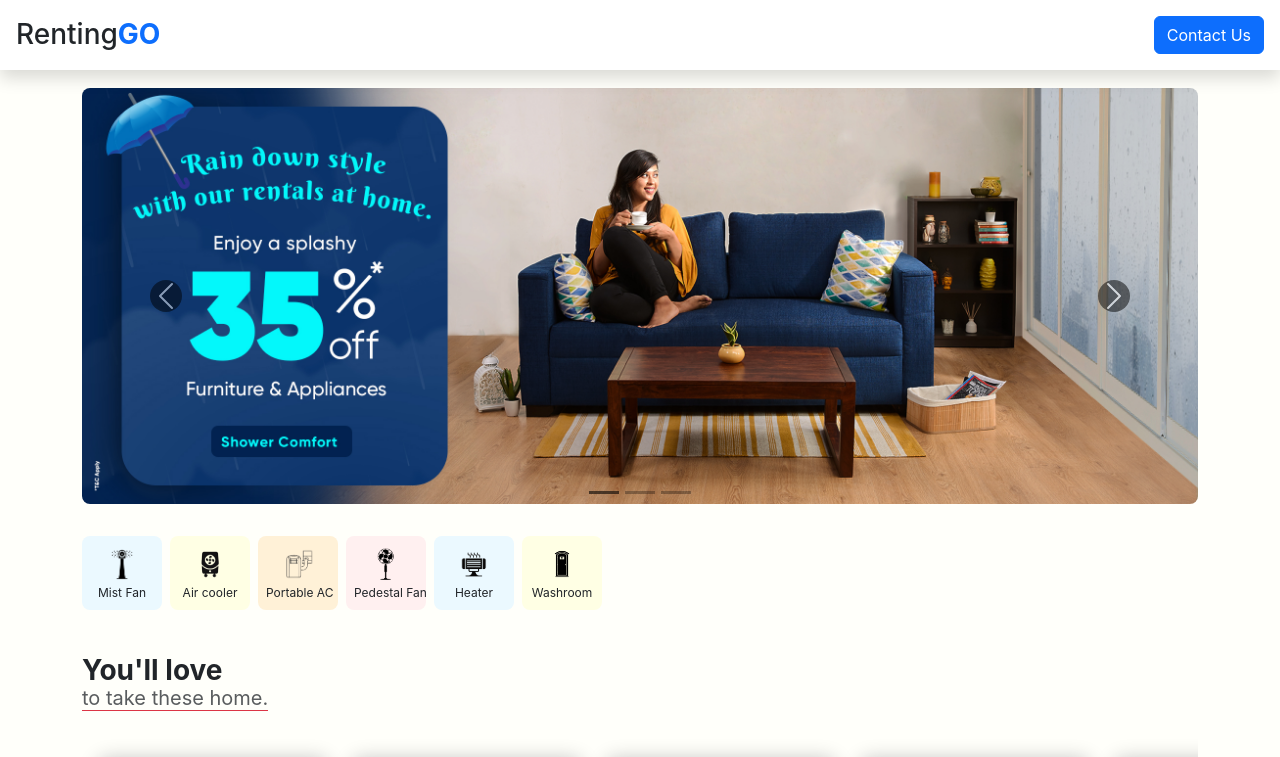
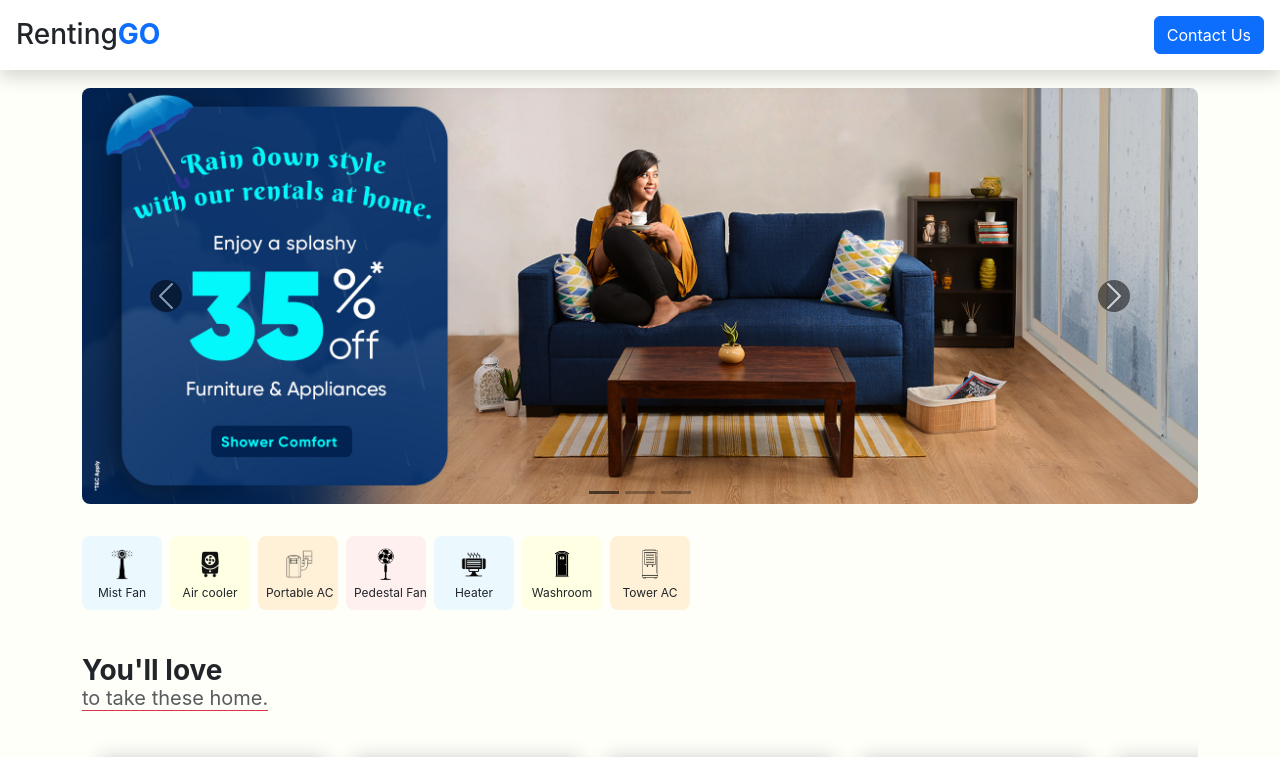
Before and after one commit to Kaminou2904/RentingGO, a React (Create React App) app in the folder frontend/: page / in a window 1280 px wide. Shown: the top 757 px of the page. Built offline with nearby package versions, Linux system fonts and the light colour scheme.

Commit message:
new category added

```diff
--- a/frontend/src/Pages/Home/Home.jsx
+++ b/frontend/src/Pages/Home/Home.jsx
@@ -27,6 +27,7 @@ function Home() {
                     <Categories index='5' img='./images/pedestrialfan.png' txt='Pedestal Fan' />
                     <Categories index='6' img='./images/electricheater.png' txt='Heater' />
                     <Categories index='7' img='./images/portablewash.png' txt='Washroom' />
+                    <Categories index='8' img='./images/towerAc2-removebg-preview.png' txt='Tower AC' />
                 </div>
                 <div className="yourLoveWrap my-5">
                     <p className='fw-bold fs-3 mb-0 yourP'>You'll love <br /> <span className='text-muted fw-normal border-bottom border-danger fs-5'> to take these home.</span></p>
```
Also changed, not shown: frontend/public/images/towerAc2-removebg-preview.png (added).
